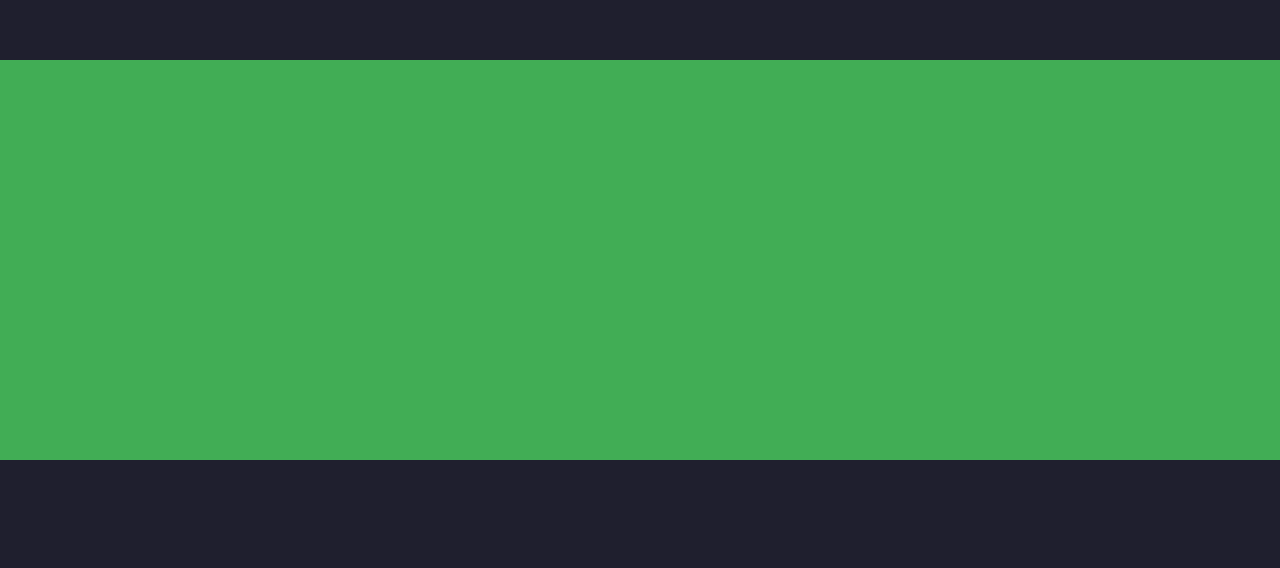
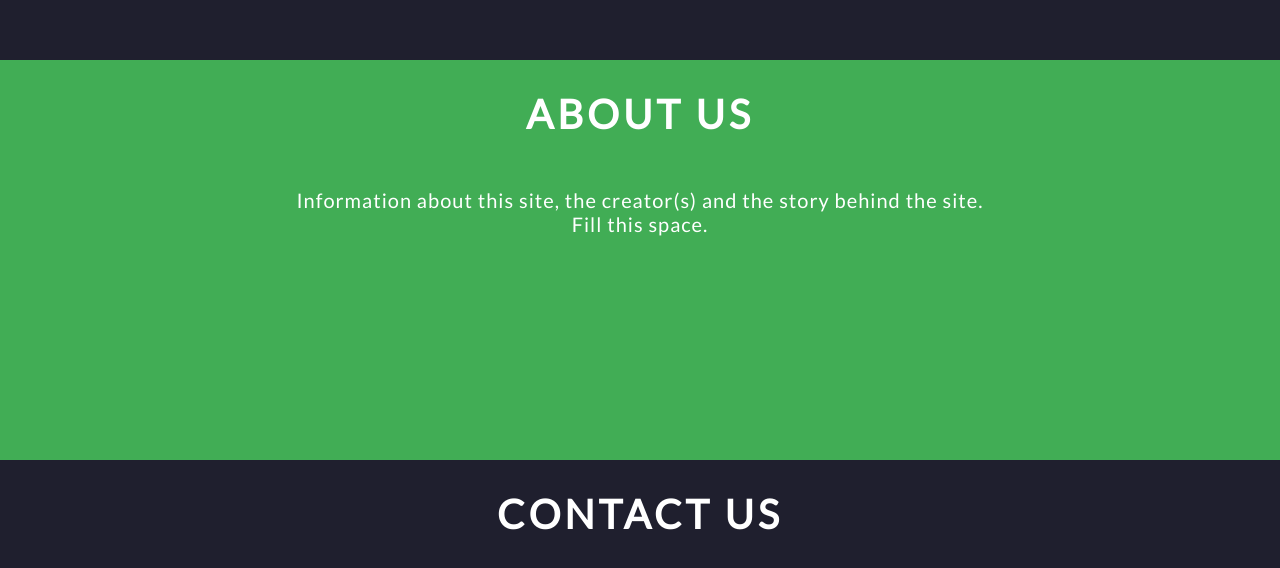
Before and after one commit to LukeHalby/ZcoinPools, a plain HTML site: page index.html in a window 1280 px wide. Shown: the part 1060-1628 px from the top of the page. Before the commit the page ends 1520 px from the top, so only its background shows below. Drawn offline with nearby package versions, Linux system fonts and the light colour scheme.

Commit message:
Section placeholders

```diff
--- a/index.html
+++ b/index.html
@@ -48,10 +48,15 @@
 	</table>
 </section>
 <section id="about">
-
+	<h1>ABOUT US</h1>
+	<p>
+	Information about this site, the creator(s) and the story behind the site.
+	<br>
+	Fill this space.
+	</p>
 </section>
 <section id="contact">
-
+	<h1>CONTACT US</h1>
 </section>
 </body>
 </html>
--- a/zcoinpools.css
+++ b/zcoinpools.css
@@ -26,12 +26,13 @@ html {
 	color: #41ad55;
 	position: fixed;
 	margin: -120px 0;
+	z-index: 1;
 }
 #pageNav-container {
 	padding-left: 20px;
 	padding-right: 20px;
 	margin: 0 auto;
-	width: 1000px;
+	width: 1200px;
 }
 #smallNav-container {
 	float: right;
@@ -76,15 +77,28 @@ body {
 }
 h1 {
 	font-family: Lato;
-	font-size: 36px;
+	font-size: 40px;
+	color: white;
+	padding:20px;
+	padding-top: 30px;
+	text-align: center;
+	letter-spacing: 4px;
+	-webkit-margin-after: 0;
+	-webkit-margin-before: 0;
+}
+p {
+	font-family: Lato;
+	font-size: 20px;
 	color: white;
 	padding:10px;
 	padding-top: 30px;
 	text-align: center;
-	letter-spacing: 3px;
+	letter-spacing: 1px;
+	-webkit-margin-after: 0;
+	-webkit-margin-before: 0;
 }
 table {
-	width: 1000px;
+	width: 1200px;
 	margin: 0 auto;
 	border-collapse: collapse;
 }
@@ -98,3 +112,7 @@ th, td {
 	background-color: #41ad55;
 	height: 400px;
 }
+#contact {
+	background-color: #1f1f2e;
+	height: 400px;
+}
```
